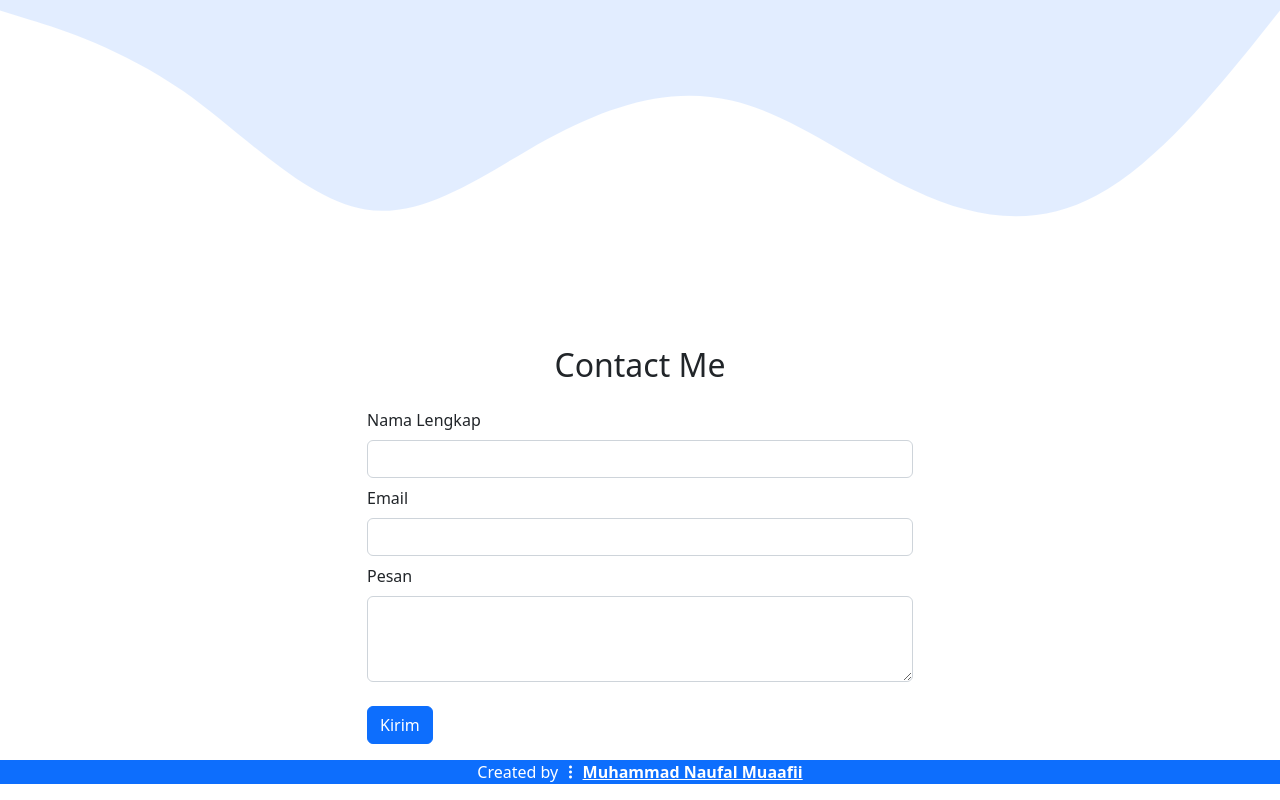
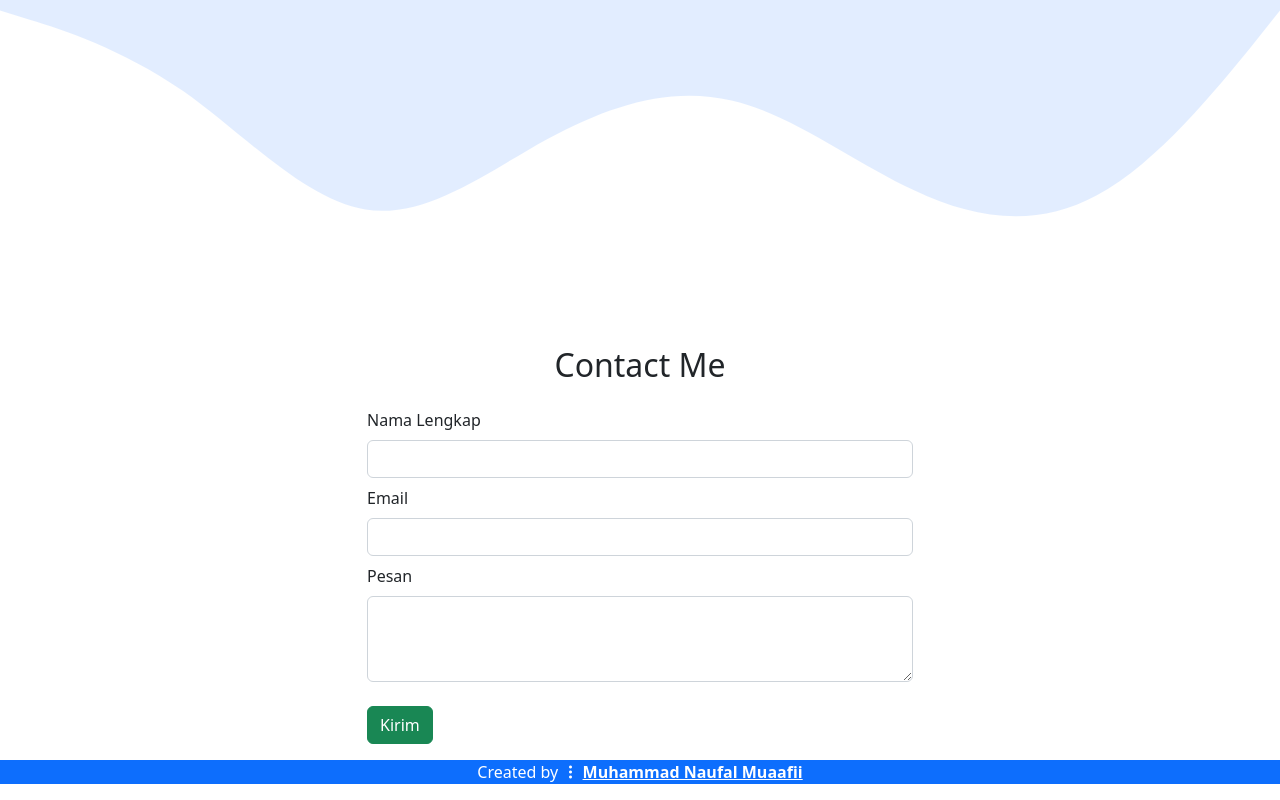
Before and after one commit to naufalmff/naufalmff.github.io, a plain HTML site: page index.html in a window 1280 px wide. Shown: the part 2286-3086 px from the top of the page. Drawn offline with nearby package versions, Linux system fonts and the light colour scheme.

Commit message:
mengubah warna tombol menjadi hijau

```diff
--- a/index.html
+++ b/index.html
@@ -146,7 +146,7 @@
                 <label for="pesan" class="form-label mt-2">Pesan</label>
                 <textarea class="form-control" id="exampleFormControlTextarea1" rows="3"></textarea>
             </div>
-              <button type="submit" class="btn btn-primary mt-2">Kirim</button>
+              <button type="submit" class="btn btn-success mt-2">Kirim</button>
             </form>
           </div>
         </div>
```
